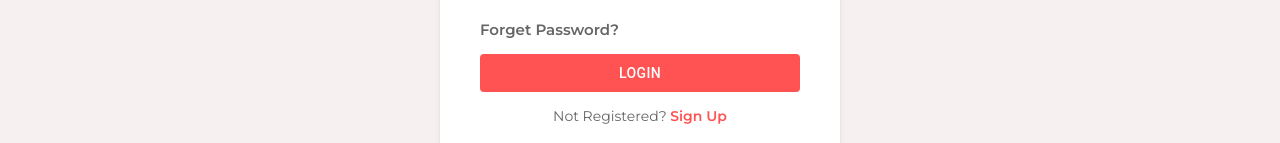
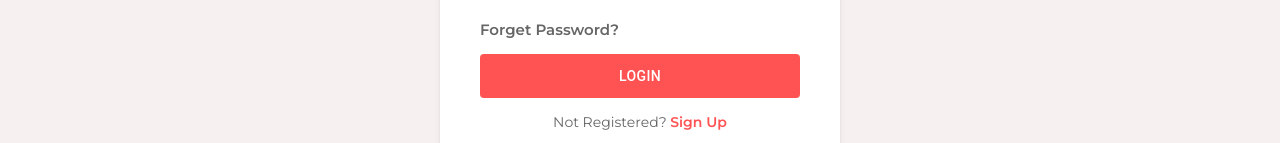
Before and after one commit to dipesh-y/TeamProject-Client, a React (Vite) app: page /login in a window 1280 px wide. Shown: the part 638-781 px from the top of the page. Built offline with nearby package versions, Linux system fonts and the light colour scheme.

Commit message:
Add large button style with increased padding

```diff
--- a/src/index.css
+++ b/src/index.css
@@ -52,6 +52,8 @@ h1, h2, h3, h4, h5, h6{font-weight: 600;}
   cursor: pointer;
 }
 .btn-org:hover{background-color: #282828 !important;}
+
+.btn-lg{font-size: 18px; padding: 10px 20px !important;}
 
 .link:hover {
   color: #ff5252;
```
